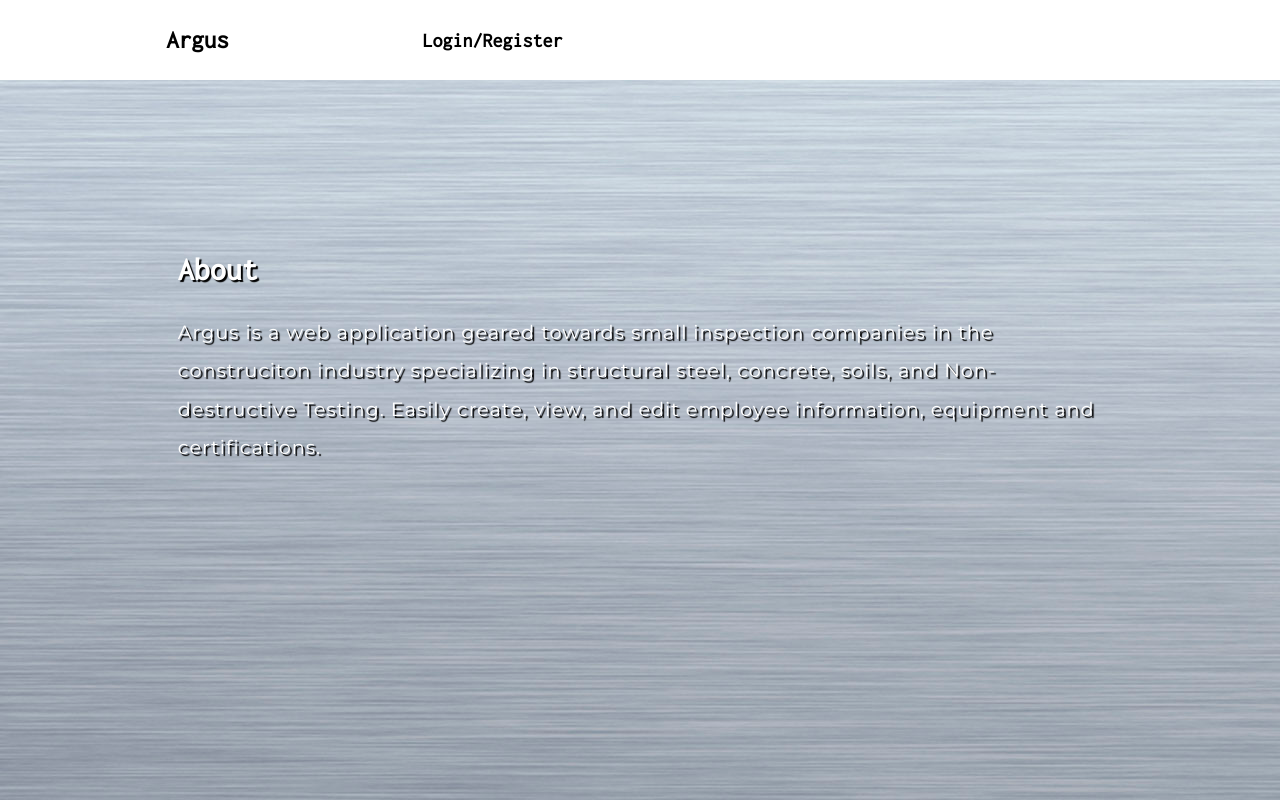
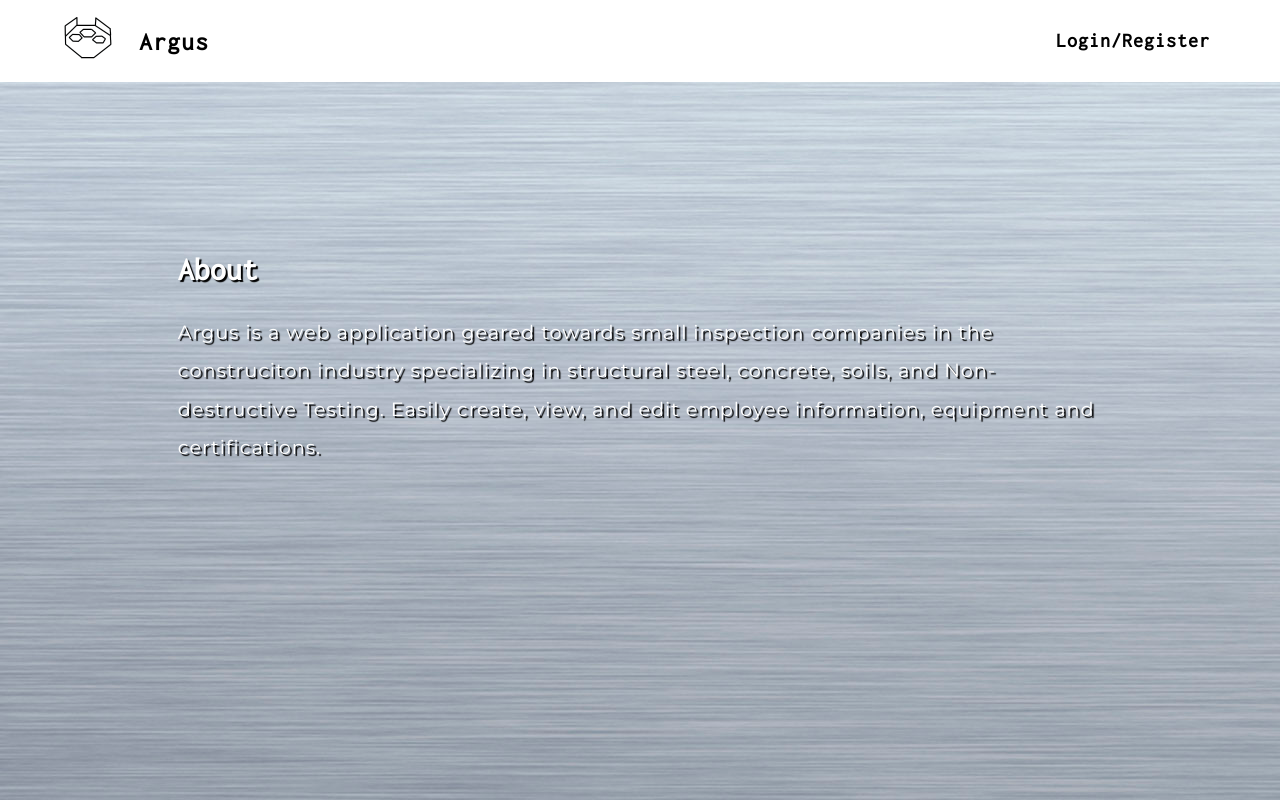
Before and after one commit to tranpeter08/Argus, a website: page public/index.html in a window 1280 px wide. Drawn offline with nearby package versions, Linux system fonts and the light colour scheme.

Commit message:
added responsive nav-bar

```diff
--- a/public/float.css
+++ b/public/float.css
@@ -57,8 +57,36 @@ nav{
   position: static;
 }
 
-.nav button{
+nav button{
   height: 40px;
+}
+
+.nav-box{
+  display: none;
+}
+
+.nav-box-responsive{
+  display: block;
+  float:left;
+}
+
+
+.icon{
+  position: absolute;
+  display: block;
+  float: right;
+  top: 0;
+  right: .5em;
+}
+
+.container{
+  display: block;
+}
+
+.argus-icon{
+  position: relative;
+  height: 30px;
+  top: .5em;
 }
 
 /* Non-mobile, grid */
@@ -96,8 +124,28 @@ nav{
     padding-top: 5em;
   }
 
-  .nav button{
+  nav button{
     height: 80px;
   }
 
+.nav-box{
+  float: right;
+  display: inline;
 }
+
+  .icon{
+    display: none;
+  }
+
+
+
+  .container{
+    display: inline;
+  }
+
+  .argus-icon{
+    height: 50px;
+    position: relative;
+    top: 1em;
+}
+}
--- a/public/index.html
+++ b/public/index.html
@@ -17,19 +17,26 @@
     <header role="banner">
       <nav role="navigation">
         <div class="row">
-          <div class="col-3 nav">
+          <div class="container">
+            <img class="argus-icon" src="/argus-icon.png" alt="An icon of Argus">
             <button class="js-home home-button " aria-label="home button">Argus</button>
           </div>
-          <div class="col-3 nav">
+          <div class="js-nav-box nav-box">
+            <div class="container">
+
               <button class="js-view js-postlogin nav-button hidden">View Employees</button>
             </div>
-          <div class="col-3 nav">
+            <div class="container">
               <button class="js-create js-postlogin nav-button hidden">Create an Employee</button>
             </div>
-          <div class="col-3 nav">
+            <div class="container">
               <button class="js-login-button nav-button">Login/Register</button>
+            </div>
+            <div class="container">
               <button class="js-logout nav-button hidden">Log Out</button>
             </div>
+          </div>
+          <button class="js-icon icon"><i class="fa fa-bars"></i></button>
         </div>
       <nav>
     </header>
--- a/public/main.css
+++ b/public/main.css
@@ -20,6 +20,8 @@ button{
     font-family: 'Inconsolata', monospace;
 }
 
+
+
 nav{
     background: rgb(255, 255, 255);
     padding: 0;
@@ -36,7 +38,7 @@ button{
     border: none;
 }
 
-.nav button{
+nav button{
     background: none;
     border: none;
     position: relative;
@@ -46,8 +48,21 @@ button{
     transition: .2s;
 }
 
-.nav button:hover{
+nav button:hover{
     color: rgb(113, 187, 221);
+}
+
+.nav-box{
+    float: right;
+}
+
+.home-button{
+    letter-spacing: 1.5px;
+  }
+
+.nav-box button{
+    margin-right: 10px;
+    letter-spacing: 1px;
 }
 
 span,
@@ -77,7 +92,7 @@ li{
 }
 
 legend,
-.nav,
+nav button,
 h3.name{
     text-align: center;
     font-size: 28px;
--- a/public/nav.js
+++ b/public/nav.js
@@ -55,8 +55,15 @@ function logOutButton(){
     })
 }
 
+function hamburgerIcon() {
+    $('.js-icon').on('click', ()=>{
+        $('.js-nav-box').toggleClass('nav-box-responsive');
+    })
+}
+
 $(
     argusButton(),
     loginRegisterButton(),
-    logOutButton()
+    logOutButton(),
+    hamburgerIcon()
 )
```
Also changed, not shown: public/argus-icon.png (added), 1 other file. Lines whose indentation alone changed are shown as unchanged.
